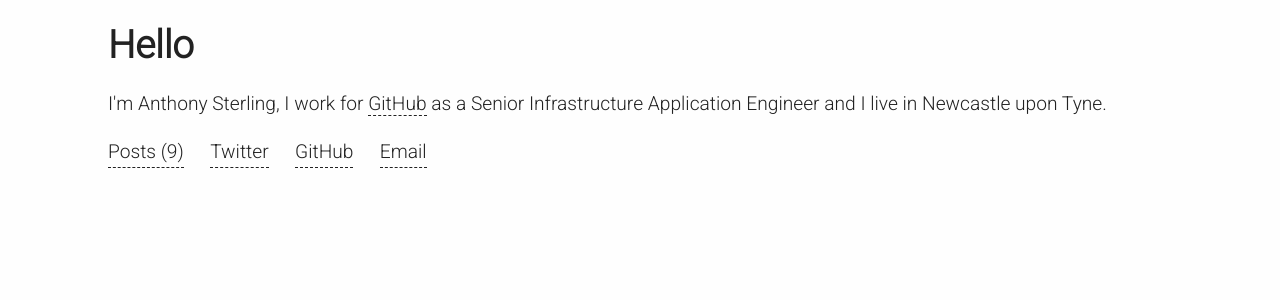
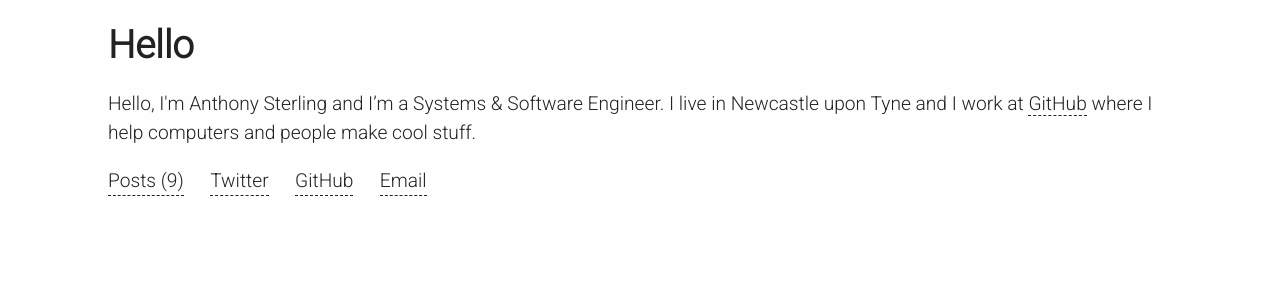
Before and after one commit to anthonysterling/anthonysterling.github.com, a Jekyll site: the page built from index.html, in a window 1280 px wide. Shown: the top 300 px of the page. Built offline with Jekyll 4.4.1, drawn with Linux system fonts in a browser that asks for light colours.

Commit message:
Update index.html

```diff
--- a/index.html
+++ b/index.html
@@ -5,7 +5,7 @@ title: Hello
 <div class="row">
     <div class="small-11 small-centered columns">
         <h1>{{ page.title }}</h1>
-        <p>I'm Anthony Sterling, I work for <a href="https://github.com/">GitHub</a> as a Senior Infrastructure Application Engineer and I live in Newcastle upon Tyne.</p>
+        <p>Hello, I'm Anthony Sterling and I’m a Systems & Software Engineer. I live in Newcastle upon Tyne and I work at <a href="https://github.com/">GitHub</a> where I help computers and people make cool stuff.</p>
     </div>
 </div>
 <div class="row">
```
